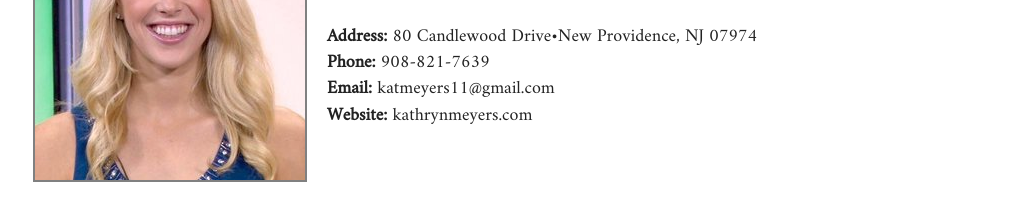
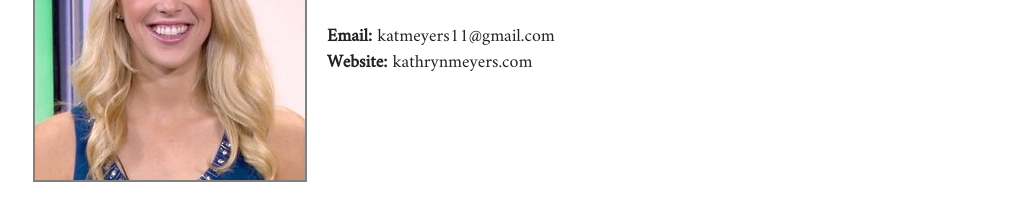
Before and after one commit to katmeyers21/katmeyers21.github.io, a plain HTML site: page resume.html in a window 1280 px wide. Shown: the part 135-347 px from the top of the page, without its empty margins (127-1151 px from the left). Drawn offline with nearby package versions, Linux system fonts and the light colour scheme.

Commit message:
Update resume.html

```diff
--- a/resume.html
+++ b/resume.html
@@ -19,9 +19,6 @@
 
         <h1 id="name">Kathryn A. Meyers</h1>
           <ul>
-            <li class="address"><strong>Address:</strong> 80 Candlewood Drive</li>
-            <li id="town">New Providence, NJ 07974</li>
-            <li><strong>Phone:</strong> 908-821-7639</li>
             <li><strong>Email:</strong> katmeyers11@gmail.com</li>
             <li><strong>Website:</strong> kathrynmeyers.com</li>
           </ul>
```
